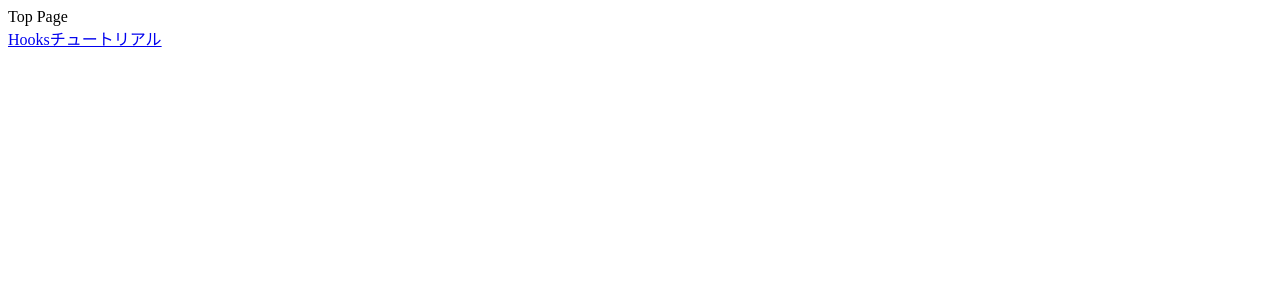
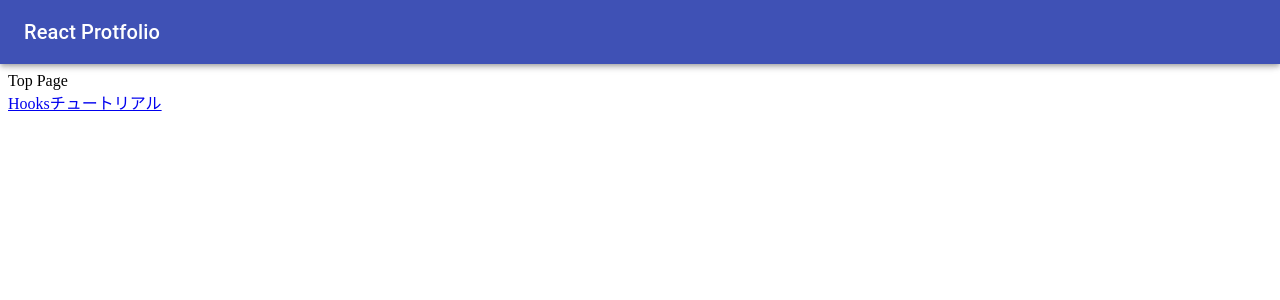
Before and after one commit to rio-threehouse/react_portfolio, a React (Create React App) app: page / in a window 1280 px wide. Shown: the top 300 px of the page. Built offline with nearby package versions, Linux system fonts and the light colour scheme.

Commit message:
material-uiの導入、headerの追加

```diff
--- a/package.json
+++ b/package.json
@@ -3,6 +3,7 @@
   "version": "0.1.0",
   "private": true,
   "dependencies": {
+    "@material-ui/core": "^4.10.0",
     "@testing-library/jest-dom": "^4.2.4",
     "@testing-library/react": "^9.3.2",
     "@testing-library/user-event": "^7.1.2",
--- a/src/components/apps/router.tsx
+++ b/src/components/apps/router.tsx
@@ -1,11 +1,13 @@
 import React from 'react';
 import { BrowserRouter, Switch, Route } from 'react-router-dom';
+import { HeaderBar } from '../molecules/header-bar';
 import { PageList } from '../pages/page-list';
 import { HooksTutorial } from '../pages/hooks-tutorial';
 
 export const Router: React.FC = () => {
   return(
     <BrowserRouter>
+      <HeaderBar />
       <Switch>
         <Route exact path="/" component={PageList} />
         <Route exact path="/hooks-tutorial" component={HooksTutorial} />
--- /dev/null
+++ b/src/components/molecules/header-bar.tsx
@@ -0,0 +1,27 @@
+import React from 'react';
+import { AppBar, Toolbar, Typography } from '@material-ui/core';
+import { createStyles, makeStyles, Theme } from "@material-ui/core/styles";
+
+const useStyles = makeStyles((theme: Theme) =>
+ createStyles({
+   root: {
+     display: 'flex',
+   },
+   toolbar: theme.mixins.toolbar,
+ }))
+
+export const HeaderBar: React.FC = () => {
+  const classes = useStyles()
+  return(
+    <div className={classes.root}>
+      <AppBar>
+        <Toolbar>
+          <Typography variant="h6">
+            React Protfolio
+          </Typography>
+        </Toolbar>
+      </AppBar>
+      <div className={classes.toolbar} />
+    </div>
+  )
+}
```
Also changed, not shown: 1 other file (tests, documents, lock files or other folders).
